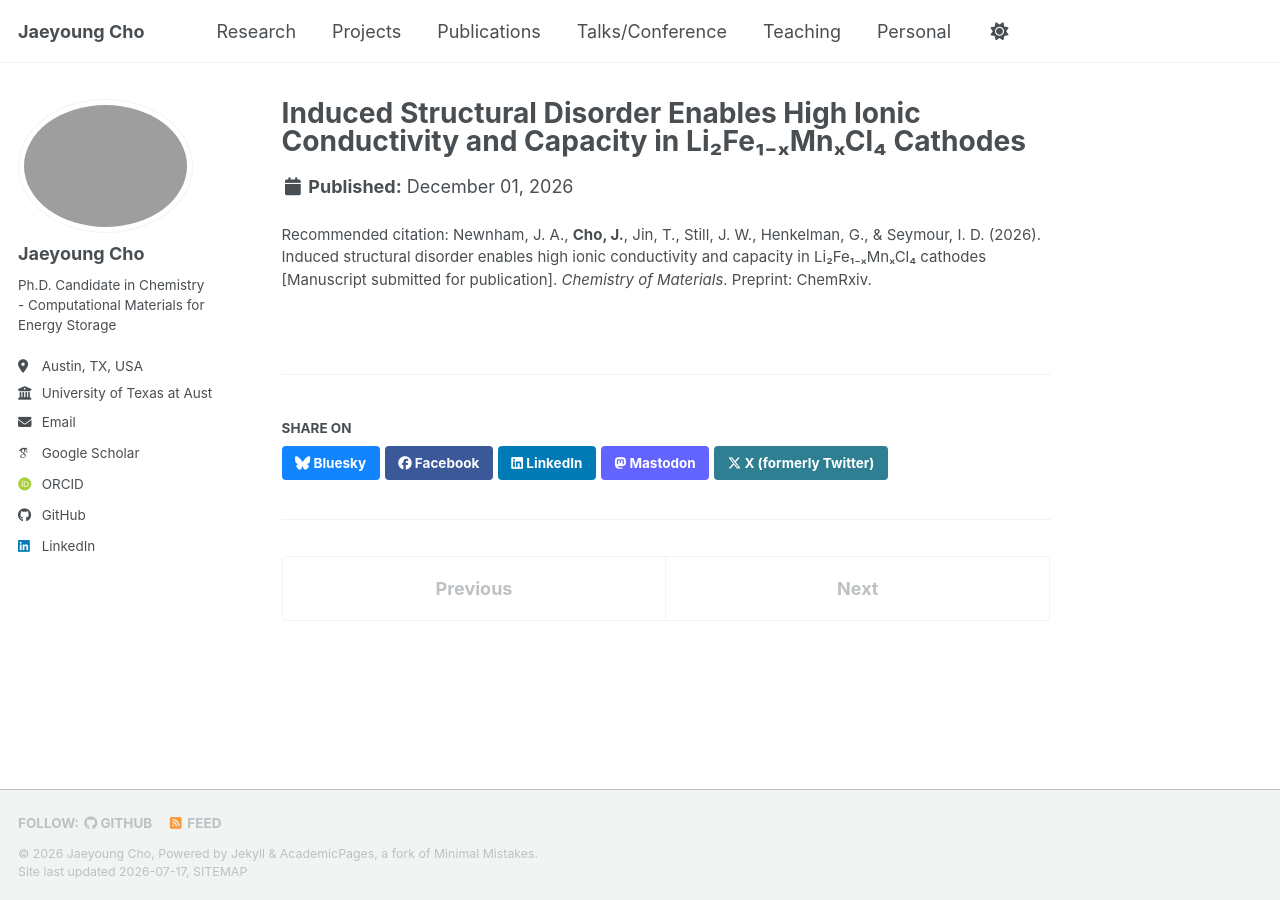
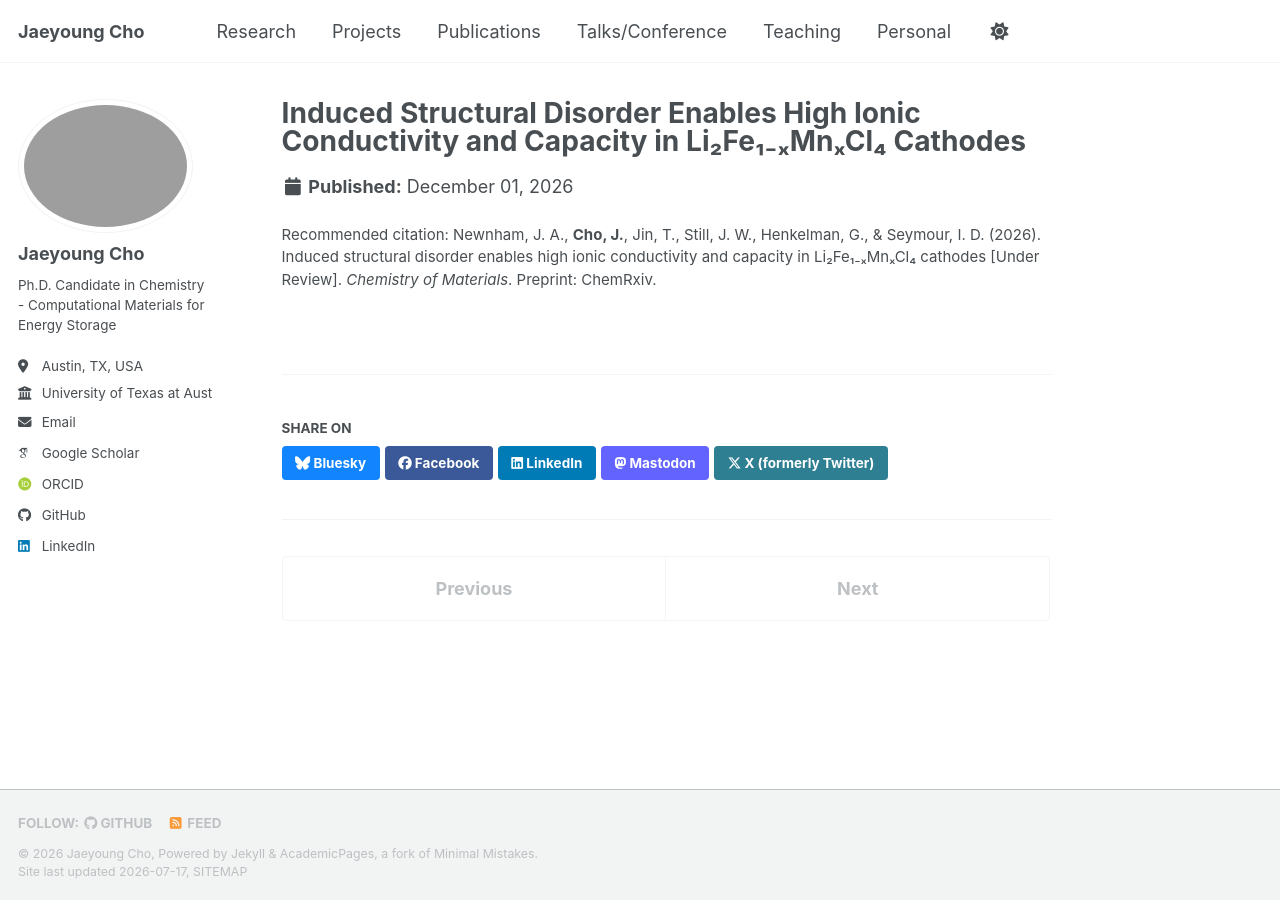
Before and after one commit to jycho5758/jycho5758.github.io, a Jekyll site: the page built from _publications/2026-06-15-li2femncl4-disorder-cathode.md, in a window 1280 px wide. Built offline with Jekyll 4.4.1, drawn with Linux system fonts in a browser that asks for light colours; some web fonts are replaced; a script bundle is joined from its source files by our own code; library files that are not in the unit come from our copies.

Commit message:
Update 2026-06-15-li2femncl4-disorder-cathode.md

```diff
--- a/_publications/2026-06-15-li2femncl4-disorder-cathode.md
+++ b/_publications/2026-06-15-li2femncl4-disorder-cathode.md
@@ -7,5 +7,5 @@ header:
   teaser: /images/publications/chemmater-li2femncl4.png
 date: 2026-12-01
 # Preprint available on ChemRxiv — add the verified DOI link in the citation below.
-citation: 'Newnham, J. A., <b>Cho, J.</b>, Jin, T., Still, J. W., Henkelman, G., &amp; Seymour, I. D. (2026). Induced structural disorder enables high ionic conductivity and capacity in Li₂Fe₁₋ₓMnₓCl₄ cathodes [Manuscript submitted for publication]. <i>Chemistry of Materials</i>. Preprint: ChemRxiv.'
+citation: 'Newnham, J. A., <b>Cho, J.</b>, Jin, T., Still, J. W., Henkelman, G., &amp; Seymour, I. D. (2026). Induced structural disorder enables high ionic conductivity and capacity in Li₂Fe₁₋ₓMnₓCl₄ cathodes [Under Review]. <i>Chemistry of Materials</i>. Preprint: ChemRxiv.'
 ---
```
